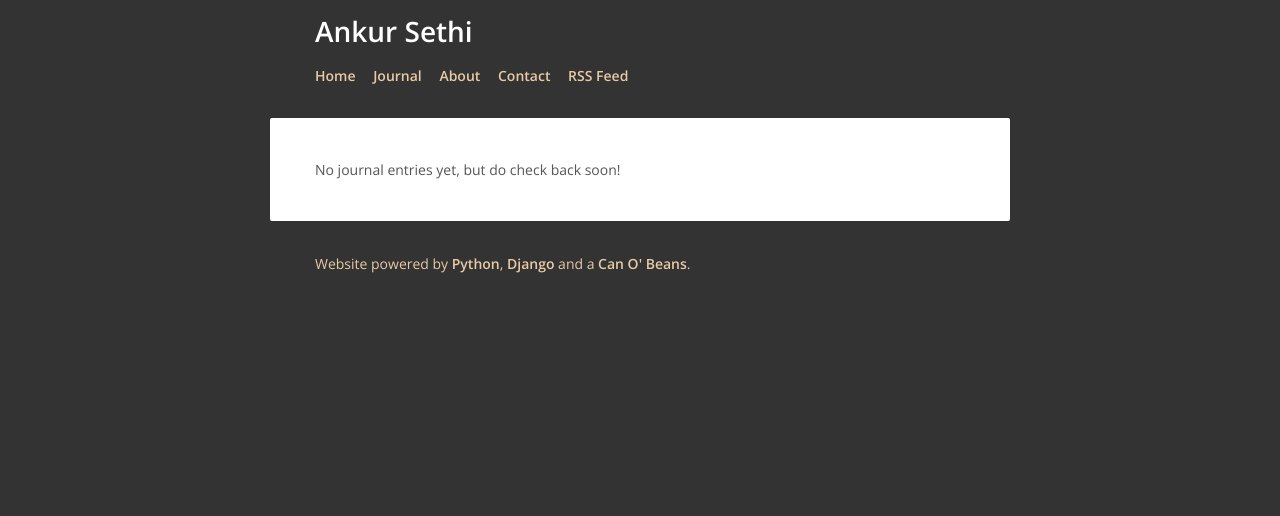
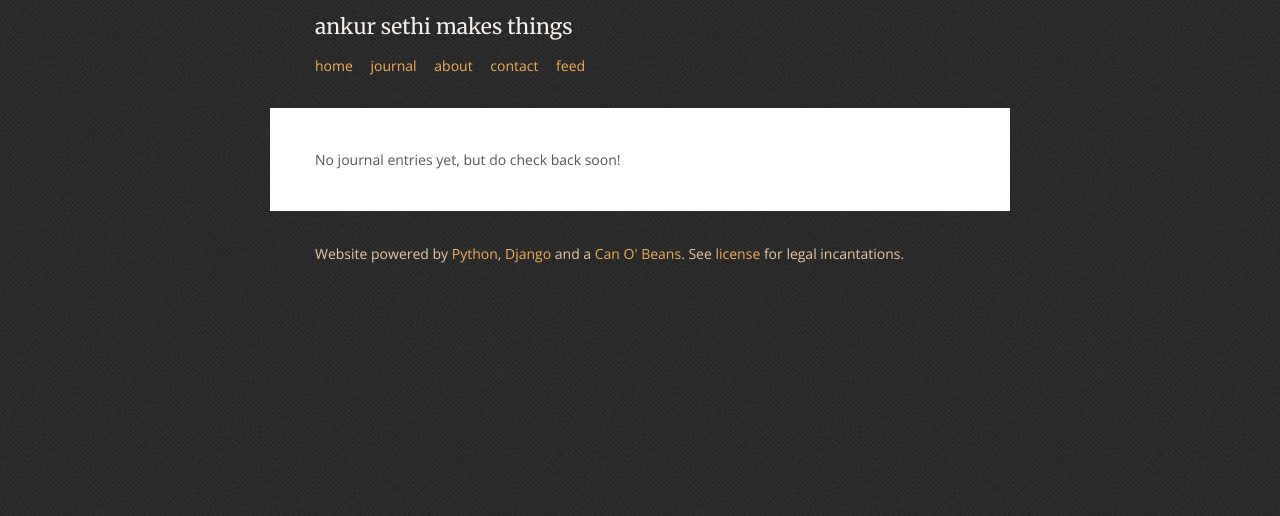
Before and after one commit to s3thi/can_o_beans, a Django app: page /journal/ in a window 1280 px wide. Shown: the top 516 px of the page. Run offline with Django 3.2, Linux system fonts and the light colour scheme; data that the repository does not hold is empty; parts of the project's set-up code (start-up, migrations or seed data) failed here and were passed over.

Commit message:
Another iteration on my website theme.

```diff
--- a/gravy/static/gravy/style.css
+++ b/gravy/static/gravy/style.css
@@ -11,6 +11,7 @@ body {
   margin-left: auto;
   margin-right: auto;
   background-color: #333333;
+  background-image: url("/static/gravy/pat.png");
   font-size: 14px;
   line-height: 25px;
   color: #555;
@@ -18,8 +19,7 @@ body {
 
 a {
   text-decoration: none;
-  font-weight: bold;
-  color: #369;
+  color: #B65A05;
 }
 
 a:hover {
@@ -79,12 +79,14 @@ p + h6 {
 }
 
 .outside-block a {
-  color: #E8CAA4;
+  color: #F1AD57;
 }
 
 .logo {
-  font-family: 'Open Sans', verdana, arial, sans-serif;
-  color: white;
+  font-family: 'Merriweather', 'Palatino Linotype','Palatino', 'Georgia', serif;
+  color: #F8F2EF;
+  font-size: 1.5em;
+  font-weight: normal;
 }
 
 .navbar ul {
@@ -110,7 +112,7 @@ p + h6 {
   padding: 25px 45px;
   margin-top: 30px;
   margin-bottom: 30px;
-  border-radius: 2px;
+  box-shadow: 0px 0px 1px 1px #2C2C2C;
 }
 
 .content-block-footer {
--- a/gravy/templates/gravy/base.html
+++ b/gravy/templates/gravy/base.html
@@ -27,16 +27,16 @@
   <body>
     <div class="header outside-block">
       {% block header %}
-        <h1 class="logo">Ankur Sethi</h1>
+        <h1 class="logo">ankur sethi makes things</h1>
       {% endblock %}
 
       <div class="navbar">
         <ul>
-          <li><a href="/">Home</a></li>
-          <li><a href="/journal">Journal</a></li>
-          <li><a href="/about">About</a></li>
-          <li><a href="/contact">Contact</a></li>
-          <li><a href="{% url feed_view %}">RSS Feed</a></li>
+          <li><a href="/">home</a></li>
+          <li><a href="/journal">journal</a></li>
+          <li><a href="/about">about</a></li>
+          <li><a href="/contact">contact</a></li>
+          <li><a href="{% url feed_view %}">feed</a></li>
         </ul>
       </div>
     </div>
@@ -50,7 +50,7 @@
 
     <div class="outside-block" id="footer">
       {% block footer %}
-      <p>Website powered by <a href="http://python.org">Python</a>, <a href="http://djangoproject.com">Django</a> and a <a href="http://github.com/GeneralMaximus/can_o_beans/">Can O' Beans</a>.</p>
+      <p>Website powered by <a href="http://python.org">Python</a>, <a href="http://djangoproject.com">Django</a> and a <a href="http://github.com/GeneralMaximus/can_o_beans/">Can O' Beans</a>. See <a href="/license/">license</a> for legal incantations.</p>
       {% endblock %}
     </div>
   </body>
```
Also changed, not shown: gravy/static/gravy/pat.png (added).
